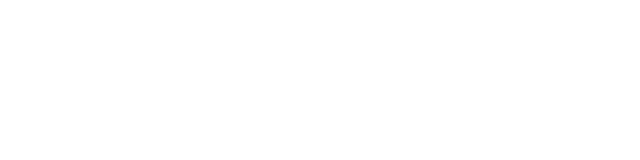
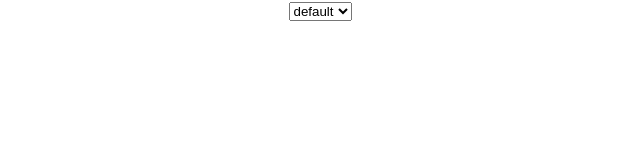
Before and after one commit to shellyh0626/Assignment6TTP, a React (Create React App) app: page / in a window 1280 px wide. Shown: the top 160 px of the page, without its empty margins (320-960 px from the left). Built offline with nearby package versions, Linux system fonts and the light colour scheme.

Commit message:
added selector and Table class

```diff
--- a/src/App.js
+++ b/src/App.js
@@ -4,7 +4,16 @@
 function App() {
   return (
     <div className="App">
-
+      <select className='colorPicker'>
+        <option value="">default</option>
+        <option value="red">Red</option>
+        <option value="blue">Blue</option>
+        <option value="green">Green</option>
+        <option value="yello">Yellow</option>
+        <option value="pink">Pink</option>
+        <option value="white">White</option>
+      </select>
+      <Table/>
     </div>
   );
 }
```
